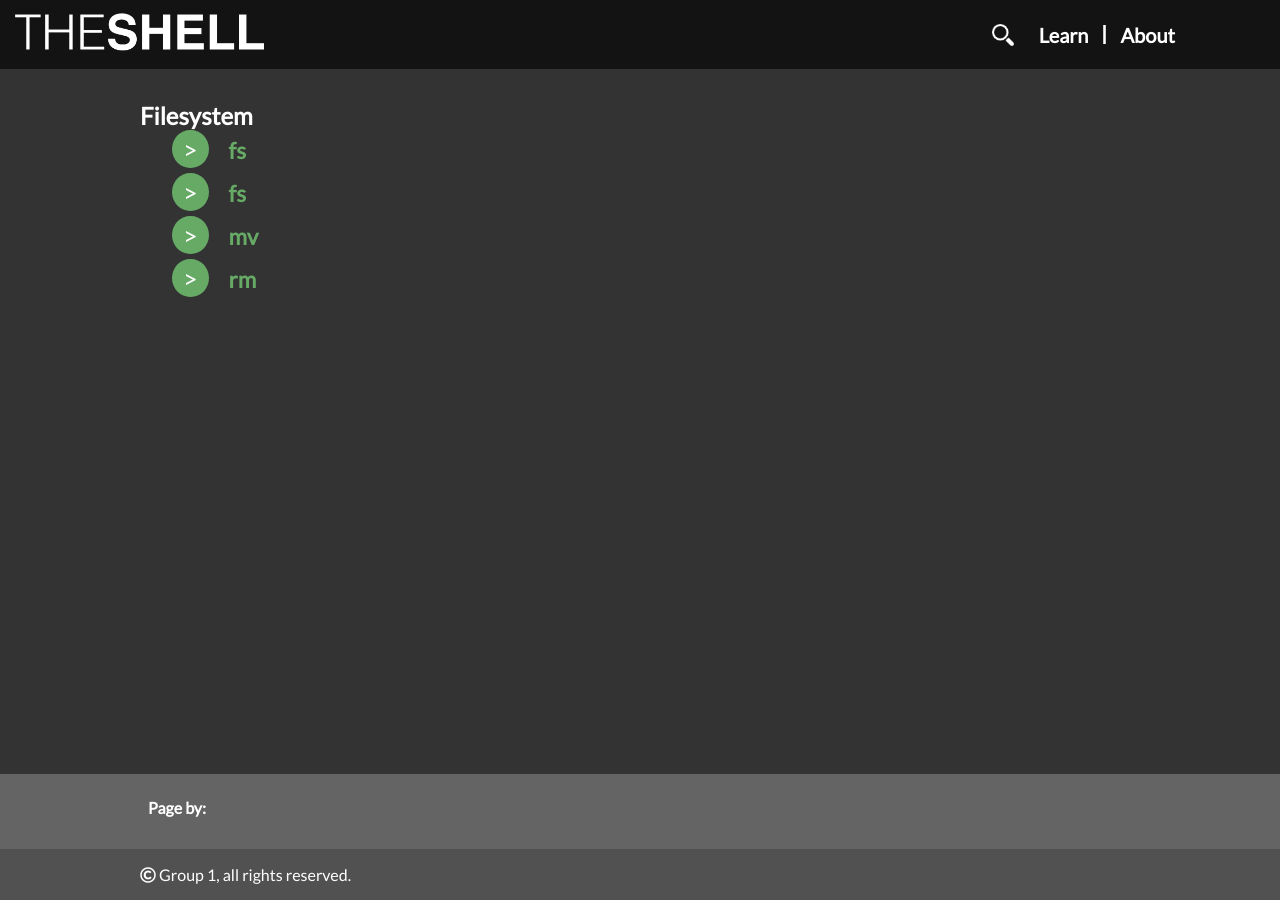
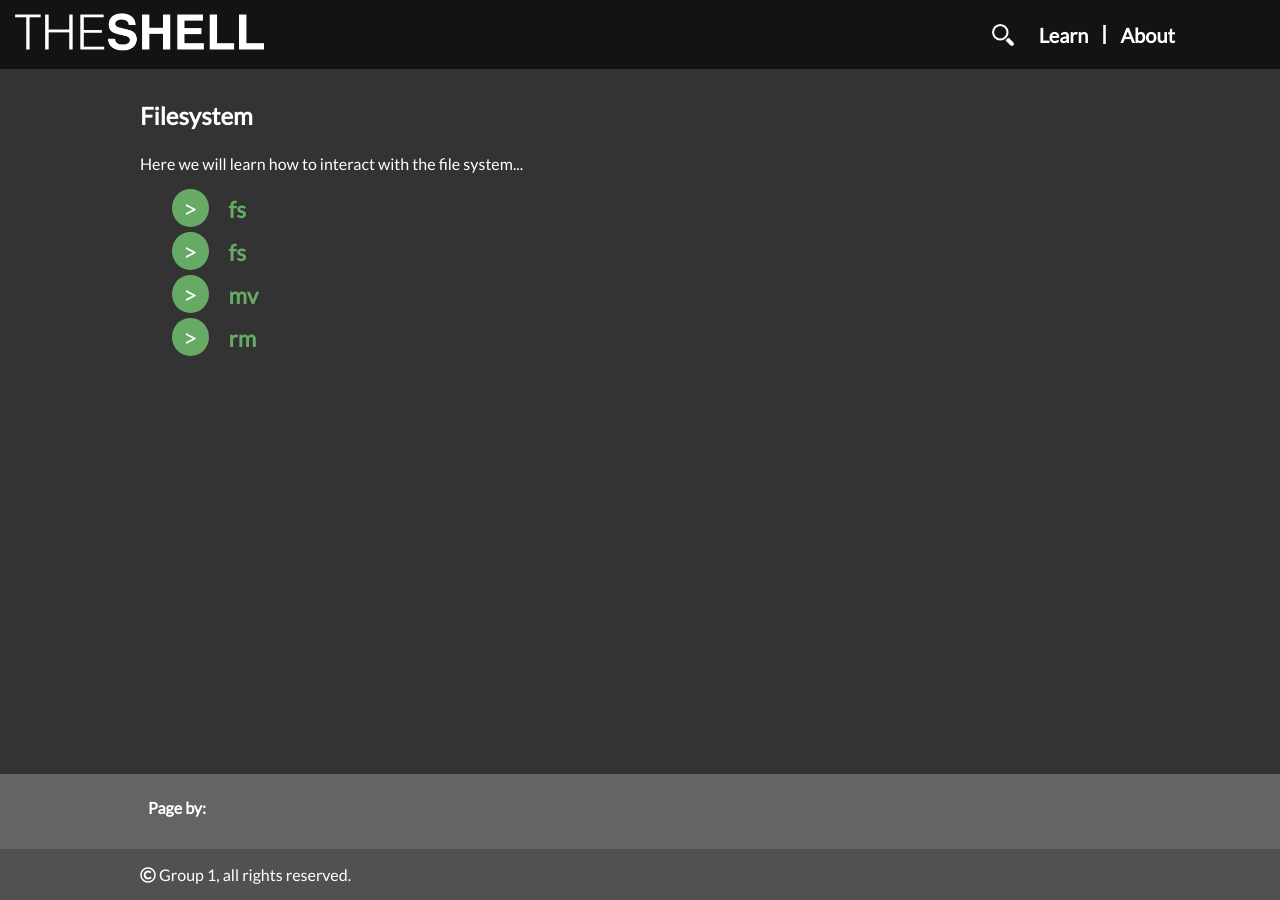
Before and after one commit to bvlj/usi_sa1_theshell_ch, a Jekyll site: the page built from site/pages/topic/fs.html, in a window 1280 px wide. Built offline with Jekyll 4.4.1, drawn with Linux system fonts in a browser that asks for light colours; nearby versions of some CDN libraries; comment, search, counter and statistics services are not loaded.

Commit message:
css: improve topics pages
git-svn-id: svn+ssh://atelier.inf.usi.ch/home/bevilj/group-1@89 a672b425-5310-4d7a-af5c-997e18724b81

```diff
--- a/site/_layouts/topic.html
+++ b/site/_layouts/topic.html
@@ -7,7 +7,7 @@
     <h2 class="post-title">{{ page.title }}</h2>
   </header>
 
-  <div class="post-content">
+  <div class="post-content list-commands-container">
     {{ content }}
   	<ul>
     {% for item in site.pages %}
--- a/site/_sass/_topics.scss
+++ b/site/_sass/_topics.scss
@@ -32,3 +32,7 @@
  .list-commands:hover{
  	background-color: #646464;
  }
+
+ .list-commands-container {
+     padding-top: 0.5rem;
+ }
--- a/site/pages/topic/cmd/advanced.html
+++ b/site/pages/topic/cmd/advanced.html
@@ -3,3 +3,5 @@
 category-page: advanced
 title: Advanced Commands
 ---
+
+<p>Here we will learn some advanced commands...</p>
--- a/site/pages/topic/cmd/interm.html
+++ b/site/pages/topic/cmd/interm.html
@@ -3,3 +3,5 @@
 category-page: intermediate
 title: Intermediate Commands
 ---
+
+<p>Here we will learn some intermediate commands...</p>
--- a/site/pages/topic/fs.html
+++ b/site/pages/topic/fs.html
@@ -3,3 +3,5 @@
 category-page: fs
 title: Filesystem
 ---
+
+<p>Here we will learn how to interact with the file system...</p>
--- a/site/pages/topic/scripts.html
+++ b/site/pages/topic/scripts.html
@@ -3,3 +3,5 @@
 category-page: scripts
 title: Scripting
 ---
+
+<p>Here we will learn the basic of shell scripting...</p>
```
